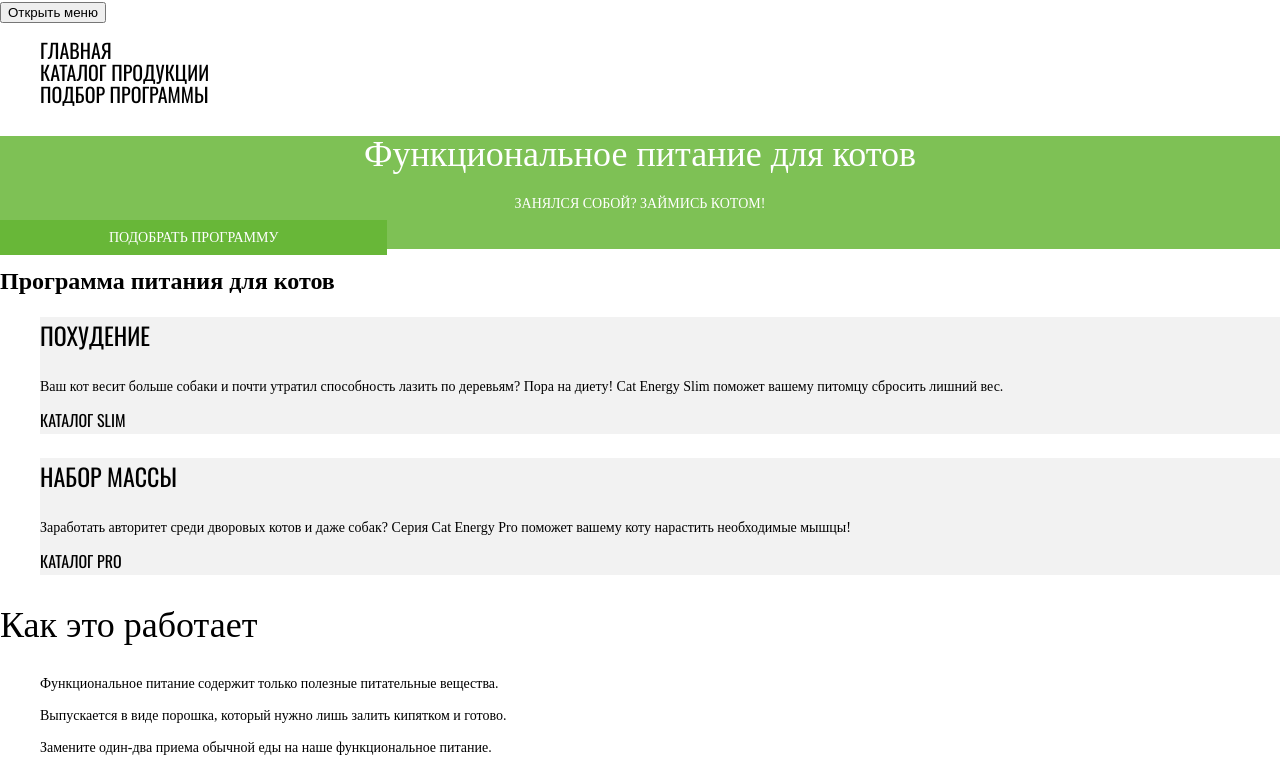
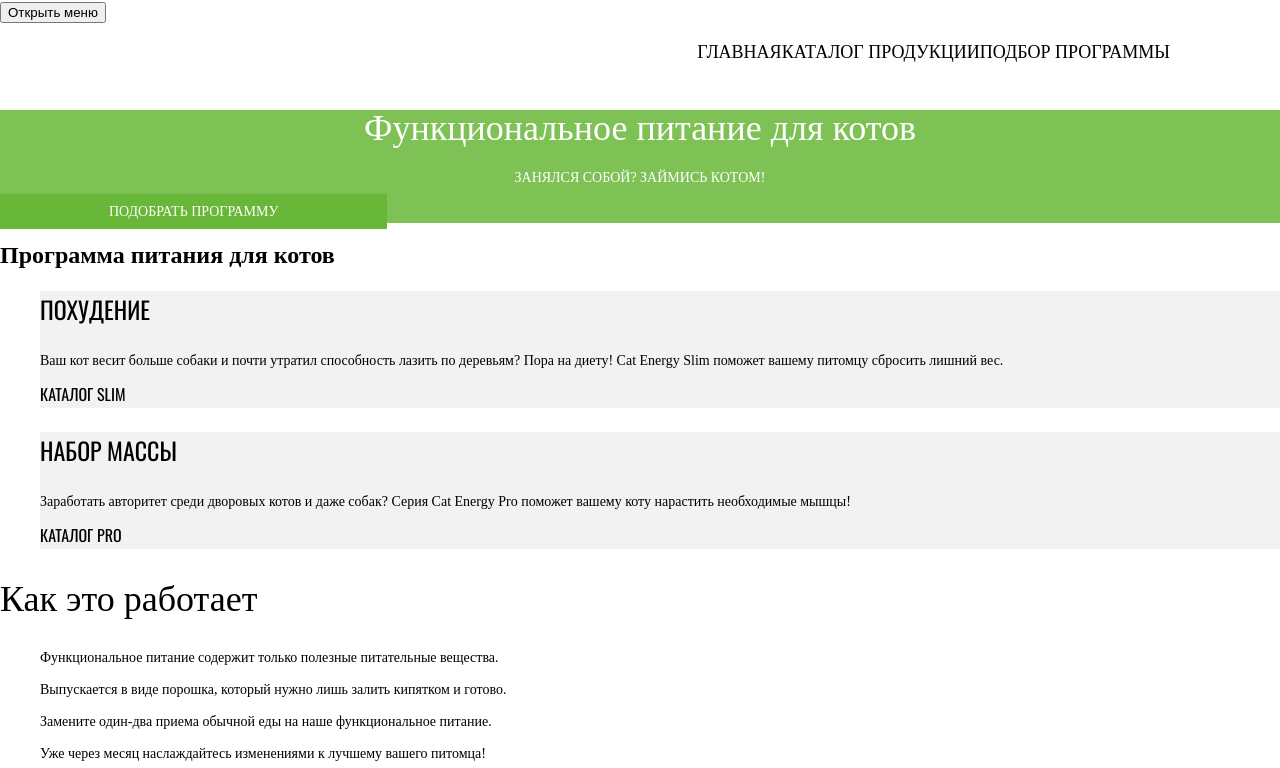
Before and after one commit to htmlacademy-adaptive/2244173-cat-energy-28, a website: page source/index.html in a window 1280 px wide. Shown: the top 768 px of the page. Drawn offline with nearby package versions, Linux system fonts and the light colour scheme; files that its build step writes are made by us from their sources; files whose address does not match are found by name.

Commit message:
makes responsive navigation

```diff
--- a/source/index.html
+++ b/source/index.html
@@ -19,13 +19,13 @@
     <nav class="page-header__nav site-nav">
       <ul class="site-nav__list">
         <li class="site-nav__item">
-          <a class="site-nav__link site-nav__link--active title--header" href="index.html">главная</a>
+          <a class="site-nav__link site-nav__link--active" href="index.html">главная</a>
         </li>
         <li class="site-nav__item">
-          <a class="site-nav__link title--header" href="catalog.html">Каталог продукции</a>
+          <a class="site-nav__link" href="catalog.html">Каталог продукции</a>
         </li>
         <li class="site-nav__item">
-          <a class="site-nav__link title--header" href="form.html">Подбор программы</a>
+          <a class="site-nav__link" href="form.html">Подбор программы</a>
         </li>
       </ul>
     </nav>
--- /dev/null
+++ b/source/sass/blocks/page-header.scss
@@ -0,0 +1,5 @@
+.page-header {
+  display: flex;
+  flex-direction: column;
+  flex-wrap: wrap;
+}
--- a/source/sass/blocks/site-nav.scss
+++ b/source/sass/blocks/site-nav.scss
@@ -1,4 +1,30 @@
 .site-nav__item {
-  @include font("Oswald, sans-serif",500,20px,20px);
+  @include font("Oswald, sans-serif", 500, 20px, 20px);
   list-style: none;
+  text-transform: uppercase;
 }
+
+.site-nav__link {
+  text-decoration: none;
+  color: $black;
+}
+
+@media (min-width: $tablet-width) {
+  .site-nav__list {
+    display: flex;
+    flex-wrap: wrap;
+    flex-direction: row;
+    justify-content: flex-end;
+    padding-right: 30px;
+  }
+
+  .site-nav__item {
+    @include font("Oswald, sans-serif", 400, 18px, 24px);
+  }
+}
+
+@media (min-width: $desktop-width) {
+  .site-nav__list {
+    padding-right: 110px;
+  }
+}
--- a/source/sass/style.scss
+++ b/source/sass/style.scss
@@ -9,6 +9,7 @@
 @import "./blocks/title.scss";
 // index.html
 
+@import "./blocks/page-header.scss";
 @import "./blocks/site-nav.scss";
 @import "./blocks/page-main.scss";
 @import "./blocks/promo.scss";
--- a/source/sass/variables.scss
+++ b/source/sass/variables.scss
@@ -7,3 +7,9 @@ $grey-dark: #444444;
 $black: #000000;
 $grey-f2: #f2f2f2;
 $grey-ed: #ededed;
+
+// Viewports
+
+$tablet-width: 768px;
+$desktop-width: 1200px;
+$mobile-width-only: 767px;
```
